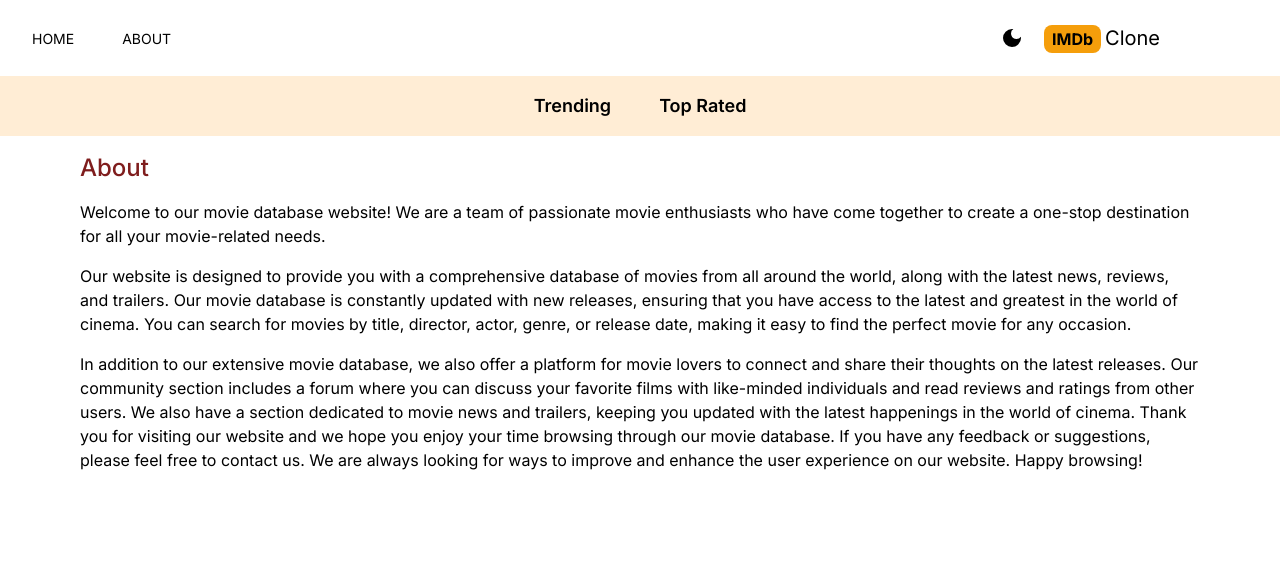
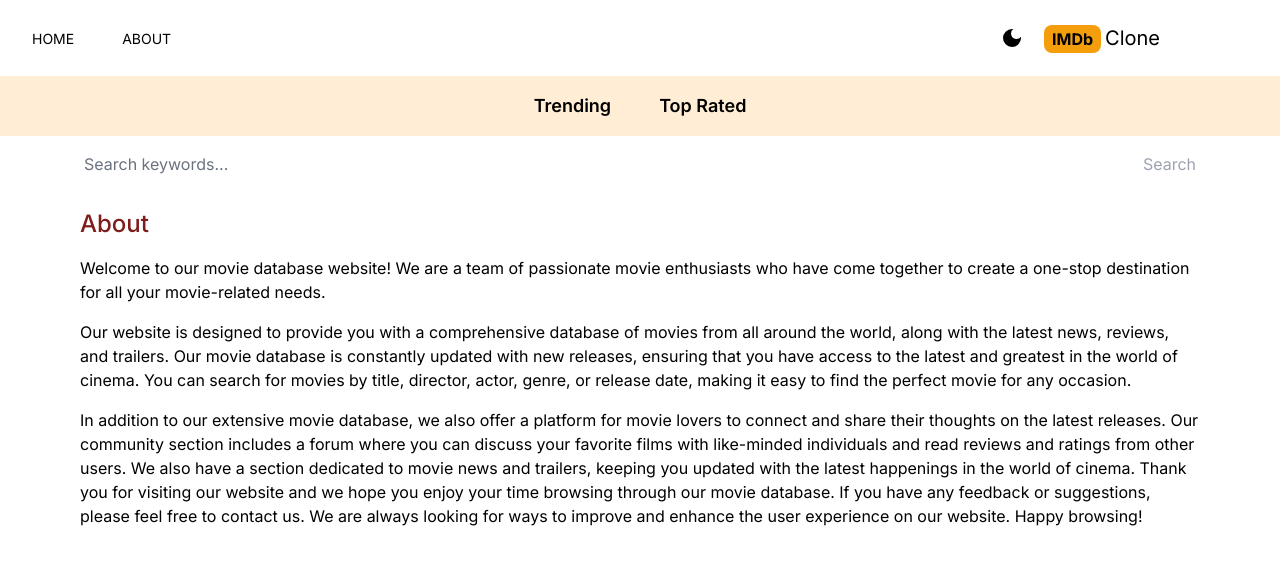
Before and after one commit to loveisthekeysteven/IMDb, a Next.js app: page /about in a window 1280 px wide. Shown: the top 564 px of the page. Built offline with nearby package versions, Linux system fonts and the light colour scheme.

Commit message:
add search ability

```diff
--- a/app/layout.js
+++ b/app/layout.js
@@ -3,6 +3,7 @@
 import { Inter } from "next/font/google";
 import Providers from "./Providers";
 import Navbar from "@/components/Navbar";
+import SearchBox from "@/components/SearchBox";
 
 const inter = Inter({ subsets: ["latin"] });
 
@@ -21,7 +22,8 @@
 
           {/* Navbar */}
           <Navbar />
-
+          {/* SearchBox */}
+          <SearchBox />
           {children}
         </Providers>
       </body>
--- /dev/null
+++ b/app/search/[searchTerm]/page.js
@@ -0,0 +1,24 @@
+import Result from "@/components/Result";
+import React from "react";
+
+const SearchPage = async ({ params }) => {
+  const res = await fetch(
+    `https://api.themoviedb.org/3/search/movie?api_key=${process.env.API_KEY}&query=${params.searchTerm}&language=en-US&include_adult=false`
+  );
+  if (!res.ok) {
+    throw new Error("Error fetching data");
+  }
+  const data = await res.json();
+  const results = data.results;
+
+  return (
+    <div>
+      {results && results.length === 0 && (
+        <h1 className="text-center pt-6 ">No results found</h1>
+      )}
+      {results && <Result results={results} />}
+    </div>
+  );
+};
+
+export default SearchPage;
--- /dev/null
+++ b/components/SearchBox.js
@@ -0,0 +1,35 @@
+"use client";
+import { useRouter } from "next/navigation";
+import React, { useState } from "react";
+const SearchBox = () => {
+  const [search, setSearch] = useState("");
+  const router = useRouter();
+  const handleSubmit = (e) => {
+    e.preventDefault();
+    if (!search) return;
+    router.push(`/search/${search}`);
+  };
+  return (
+    <form
+      onSubmit={handleSubmit}
+      className="flex max-w-6xl mx-auto justify-between items-center px-5 "
+    >
+      <input
+        value={search}
+        onChange={(e) => setSearch(e.target.value)}
+        type="text"
+        placeholder="Search keywords..."
+        className="w-full h-14 rounded-sm placeholder-gray-500 outline-none bg-transparent flex-1"
+      />
+      <button
+        disabled={!search}
+        type="submit"
+        className="text-amber-500 disabled:text-gray-400"
+      >
+        Search
+      </button>
+    </form>
+  );
+};
+
+export default SearchBox;
```
